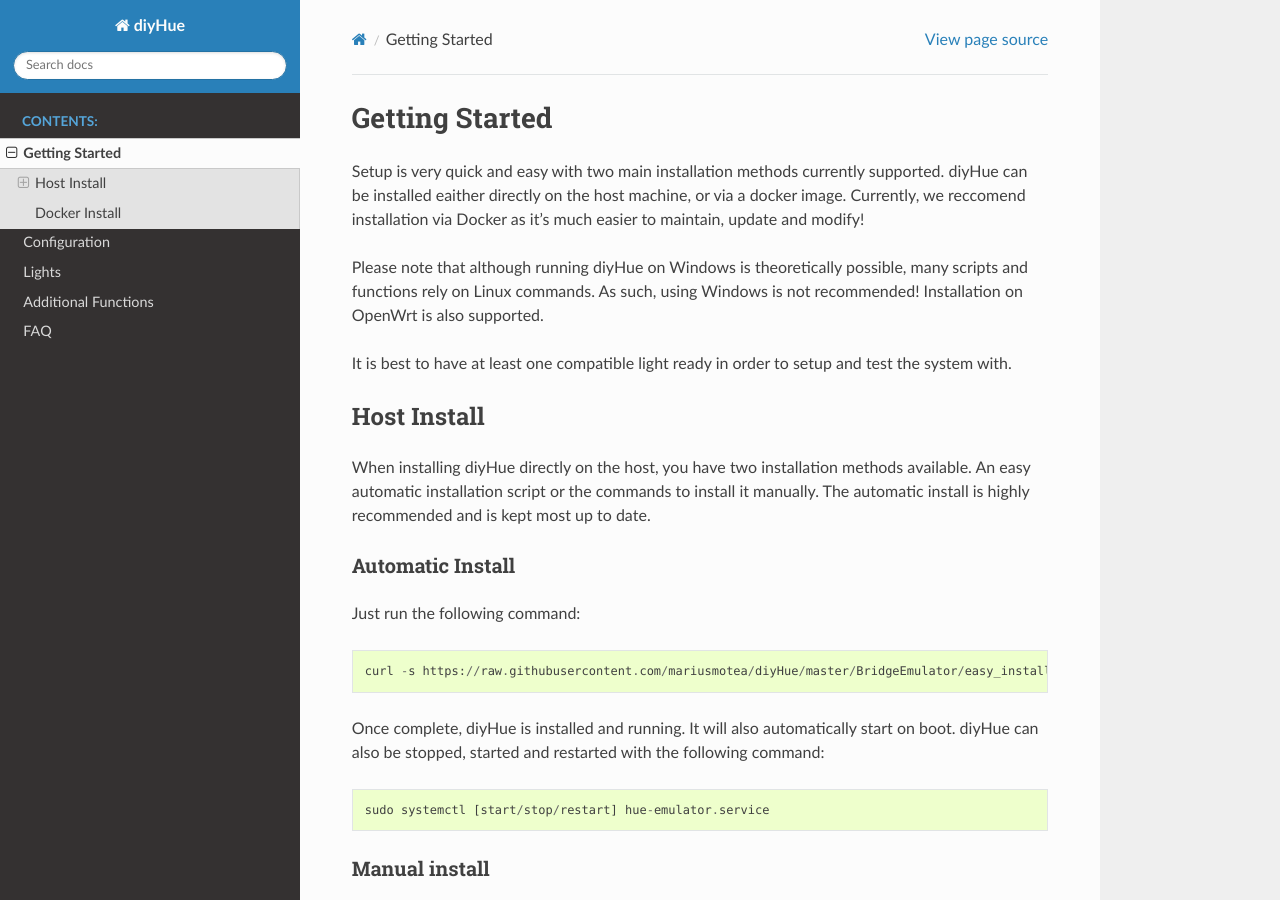
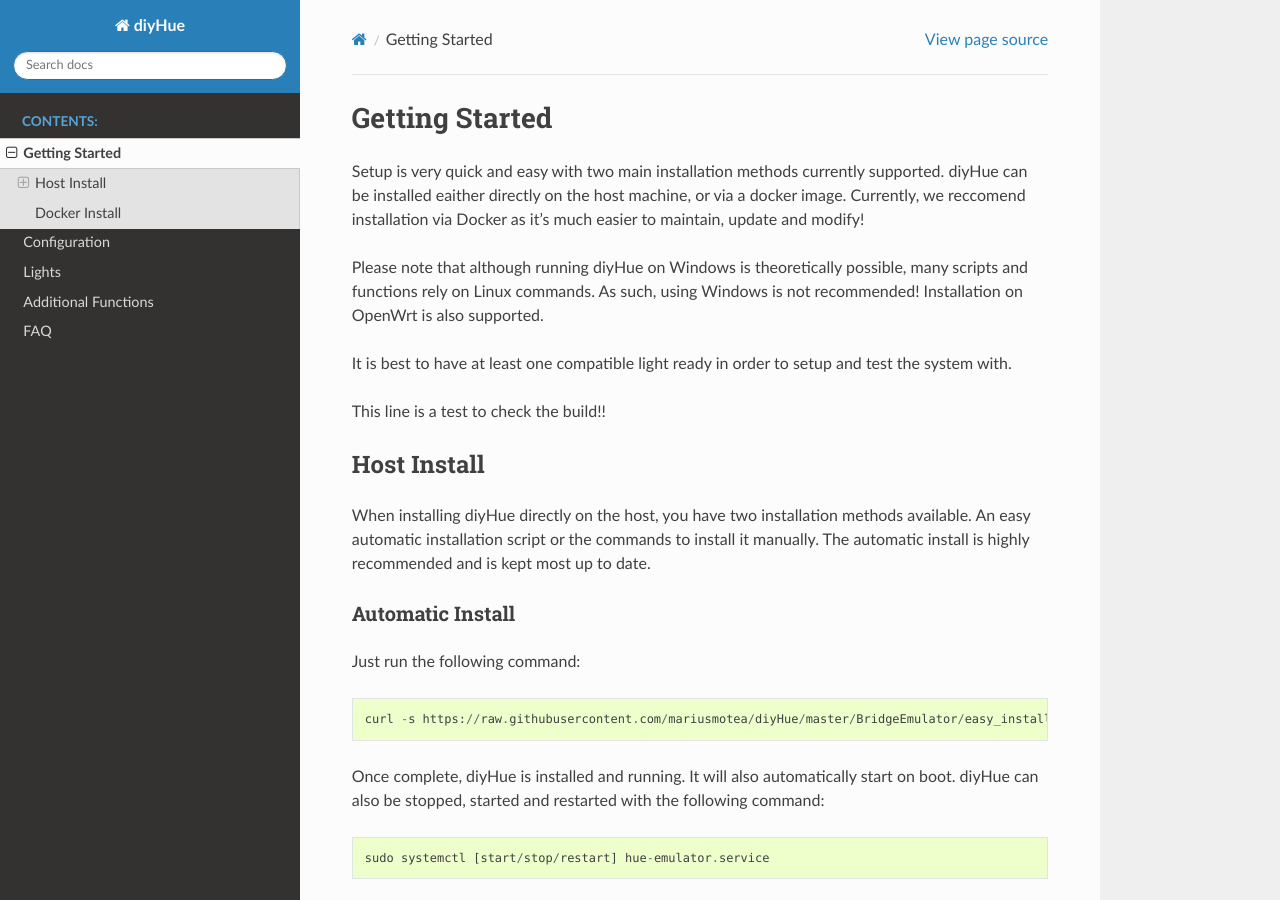
Before and after one commit to diyhue/ReadTheDocs, a Sphinx documentation site: the page built from source/getting_started.rst, in a window 1280 px wide and 900 px high. Built offline with Sphinx 7.4.7 and the Read the Docs theme 2.0.0, drawn with Linux system fonts in a browser that asks for light colours.

Commit message:
Add test line

```diff
--- a/source/getting_started.rst
+++ b/source/getting_started.rst
@@ -6,6 +6,8 @@
 Please note that although running diyHue on Windows is theoretically possible, many scripts and functions rely on Linux commands. As such, using Windows is not recommended! Installation on OpenWrt is also supported.
 
 It is best to have at least one compatible light ready in order to setup and test the system with.
+
+This line is a test to check the build!!
 
 Host Install
 ------------
```
